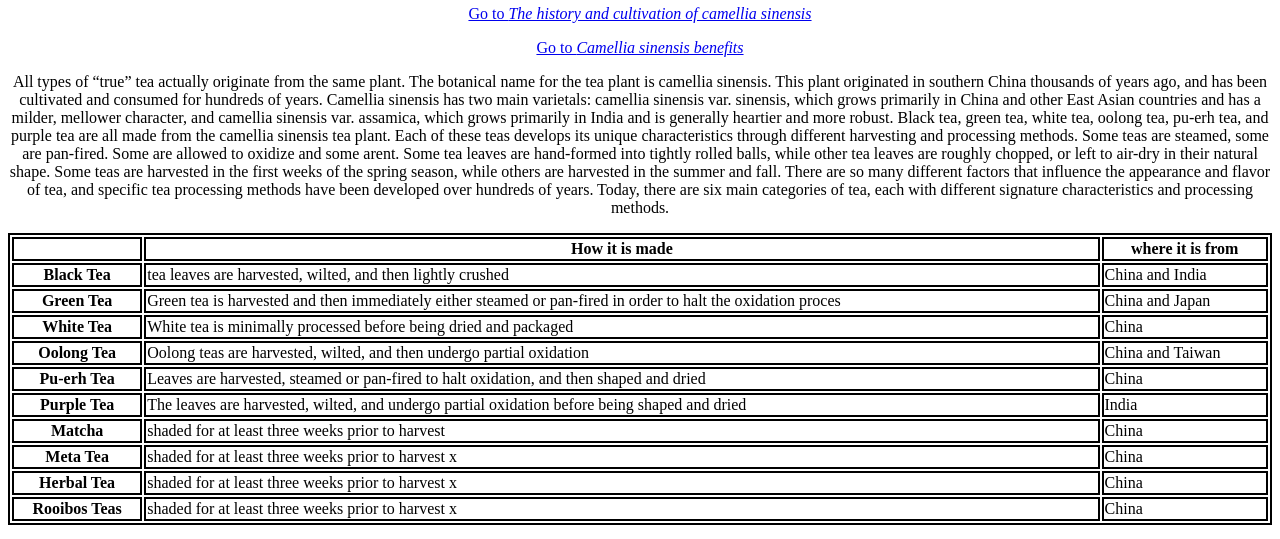
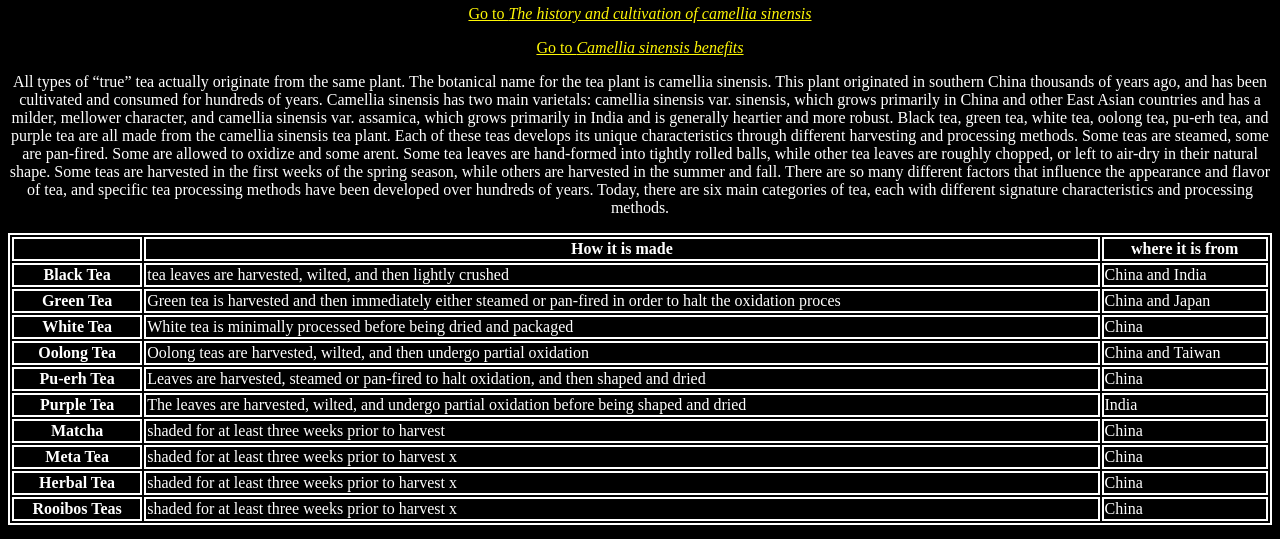
Before and after one commit to fd9fd/swe-363-231-01, a plain HTML site: page detailspage.html in a window 1280 px wide. Shown: the part 62-601 px from the top of the page. Drawn offline with Linux system fonts and the light colour scheme.

Commit message:
css_1-exercise_1

```diff
--- /dev/null
+++ b/dark_theme.css
@@ -0,0 +1,7 @@
+body{
+    background-color: black;
+    color: #ffffff;
+}
+a {
+    color: #fff706;
+  }
--- a/detailspage.html
+++ b/detailspage.html
@@ -9,11 +9,13 @@
         <meta name="description" content="This is a business web site that introduce our shop which
         a tea shop. it provides different types of tea and has some ineresting information about tea plant. ">
         <title>Camellia Sinensis Tea Plant</title>
+        <link rel="stylesheet" href="dark_theme.css">
         <style>
             h1 {text-align: center;}
             h2 {text-align: center;}
             p {text-align: center;}
-            table, th, td {border: 2px solid black;}
+            table, th, td {border: 2px solid;}
+
         </style>
     </head>
     <body>
```
Also changed, not shown: contactus.html (+1 -0 lines), hireme.html (+1 -0 lines), teashop.html (+7 -2 lines), thankyou.html (+1 -0 lines), assets/img1.webp (renamed from img1.webp), assets/img2.jpg (renamed from img2.jpg), assets/img3.webp (renamed from img3.webp).
